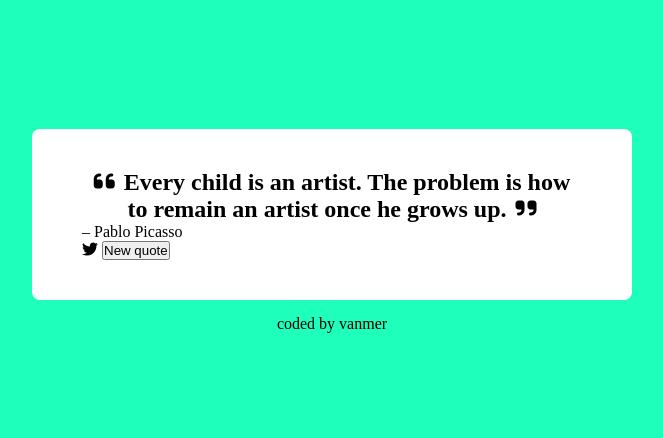
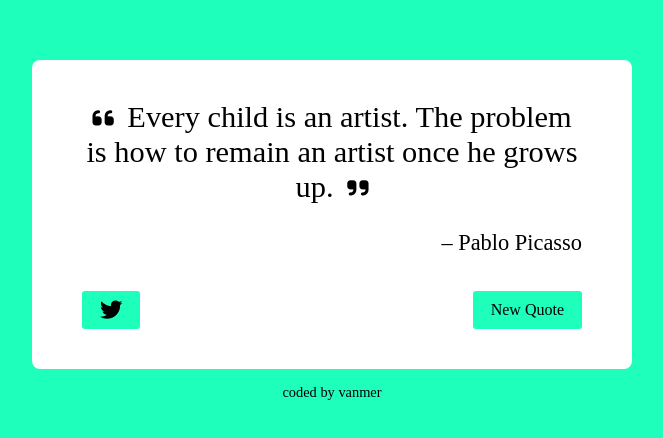
Before and after one commit to vanmer/RandomQuoteMachine, a plain HTML site: page index.html in a window 1280 px wide. Shown: the part 162-600 px from the top of the page, without its empty margins (308-971 px from the left). Drawn offline with nearby package versions, Linux system fonts and the light colour scheme; a web font is replaced by a local one.

Commit message:
more styling

```diff
--- a/index.html
+++ b/index.html
@@ -23,7 +23,7 @@
         <a class="button" id="tweet-quote">
           <i class="fa fa-twitter" aria-hidden="true"></i>
         </a>
-        <button type="button" id="button">New quote</button>
+        <button class="button" id="new-quote">New Quote</button>
       </div>
     </div>
     <div class="footer">coded by vanmer</div>
--- a/style.css
+++ b/style.css
@@ -1,10 +1,9 @@
-@import url('https://fonts.googleapis.com/css2?family=Faustina:wght@400;600&display=swap');
+@import url('https://fonts.googleapis.com/css2?family=Faustina:wght@400;500&display=swap');
 
 * {
   margin: 0;
   padding: 0;
   list-style: none;
-  vertical-align: baseline;
 }
 
 body {
@@ -27,17 +26,57 @@ body {
 
 .quote-text {
   text-align: center;
-  font-size: 1.5em;
-  font-weight: 600;
+  font-size: 1.9em;
+  font-weight: 500;
+}
+
+.quote-text i {
+  font-size: 0.8em;
 }
 
 .quote-text span {
-  padding-left: 3px;
-  padding-right: 3px;
+  padding-left: 6px;
+  padding-right: 6px;
+}
+
+.quote-author {
+  text-align: right;
+  padding-top: 25px;
+  font-size: 1.4em;
+}
+
+.buttons {
+  display: flex;
+  justify-content: space-between;
+  width: 500px;
+  margin-top: 35px;
+}
+
+.button {
+  height: 38px;
+  background-color: #1EFFBC;
+  border-radius: 3px;
+  border: none;
+  cursor: pointer;
+}
+
+.fa-twitter {
+  position: relative;
+  bottom: -2px;
+  padding: 6px 18px 6px 18px;
+  font-size: 1.4em;
+}
+
+#new-quote {
+  font-family: 'Faustina', serif;
+  padding: 6px 18px 6px 18px;
+  font-size: 1em;
+  font-weight: 500;
 }
 
 .footer {
   display: block;
   text-align: center;
   margin: 15px auto;
+  font-size: 0.9em;
 }
```
